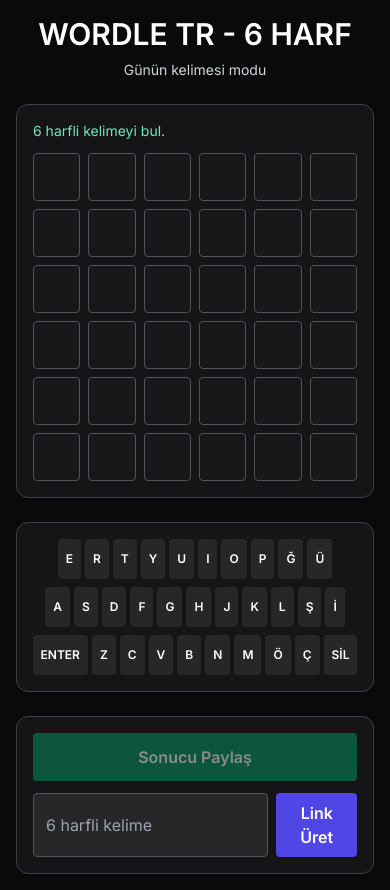
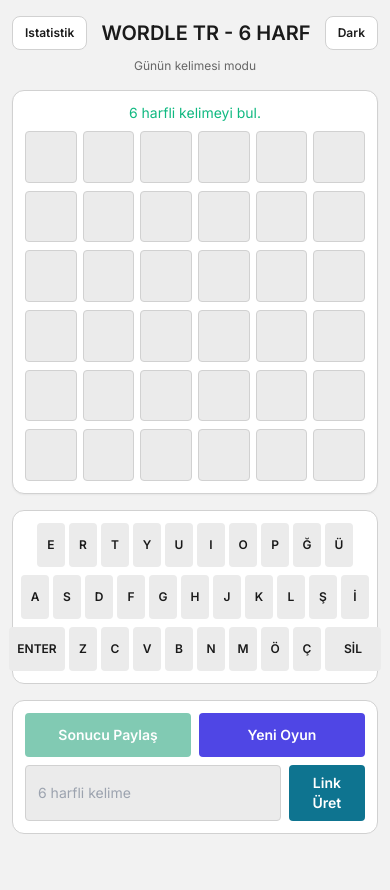
Before and after one commit to zumergurlen/wordle-tr-6, a React (Vite) app: page / in a window 390 px wide. After the commit the page ends 846 px from the top, so only its background shows below. Built offline with nearby package versions, Linux system fonts and the light colour scheme.

Commit message:
Fix Vercel build and add mobile/theme/stats updates

```diff
--- a/index.html
+++ b/index.html
@@ -9,8 +9,8 @@
     <meta name="theme-color" content="#0a0a0a" />
     <meta name="apple-mobile-web-app-capable" content="yes" />
     <meta name="apple-mobile-web-app-status-bar-style" content="black-translucent" />
-    <meta name="apple-mobile-web-app-title" content="TSE Assistant" />
-    <title>TSE Assistant</title>
+    <meta name="apple-mobile-web-app-title" content="Wordle TR 6" />
+    <title>Wordle TR 6 Harf</title>
     <link rel="icon" type="image/svg+xml" href="/favicon.svg" />
     <link rel="apple-touch-icon" href="/apple-touch-icon.svg" />
   </head>
--- a/package.json
+++ b/package.json
@@ -8,7 +8,7 @@
   },
   "scripts": {
     "dev": "vite",
-    "build": "tsc && vite build",
+    "build": "node ./node_modules/typescript/bin/tsc && vite build",
     "preview": "vite preview"
   },
   "dependencies": {
--- a/src/App.tsx
+++ b/src/App.tsx
@@ -1,119 +1,14 @@
-import { useEffect, useMemo, useState } from "react";
+import { useEffect, useMemo, useRef, useState } from "react";
+import { RAW_WORDS } from "./words";
 
 const WORD_LENGTH = 6;
 const MAX_GUESSES = 6;
 
 const DICTIONARY = Array.from(
   new Set(
-    [
-      "ankara",
-      "bardak",
-      "defter",
-      "balkon",
-      "kartal",
-      "kasaba",
-      "mevsim",
-      "kumsal",
-      "orman",
-      "yıldız",
-      "zeytin",
-      "toprak",
-      "meydan",
-      "oyuncu",
-      "başarı",
-      "sevinç",
-      "renkli",
-      "yazlık",
-      "saatçi",
-      "vitrin",
-      "mutfak",
-      "günlük",
-      "kuşluk",
-      "deniz",
-      "ulaşım",
-      "koltuk",
-      "parlak",
-      "dolap",
-      "gömlek",
-      "yastık",
-      "adana",
-      "akbaba",
-      "altlık",
-      "ananas",
-      "anıtlar",
-      "aralık",
-      "bahane",
-      "bakkal",
-      "balina",
-      "bavul",
-      "bebek",
-      "beyaz",
-      "bilet",
-      "ceviz",
-      "damla",
-      "derman",
-      "dostça",
-      "elbise",
-      "fındık",
-      "fırın",
-      "futbol",
-      "gazete",
-      "görsel",
-      "halıcı",
-      "hamur",
-      "hatıra",
-      "hediye",
-      "incir",
-      "kadife",
-      "kalem",
-      "kamera",
-      "karpız",
-      "kiraz",
-      "kitap",
-      "kömür",
-      "köpek",
-      "limon",
-      "makara",
-      "market",
-      "masal",
-      "memnun",
-      "morluk",
-      "nohut",
-      "oda",
-      "orkide",
-      "otobüs",
-      "panjur",
-      "patika",
-      "peynir",
-      "piknik",
-      "resim",
-      "rüzgar",
-      "salata",
-      "sandal",
-      "saray",
-      "sepet",
-      "sokak",
-      "soyad",
-      "sucuk",
-      "sürahi",
-      "taksit",
-      "tarife",
-      "tatil",
-      "tombul",
-      "trafik",
-      "uçurum",
-      "ulusal",
-      "umutlu",
-      "vapur",
-      "yaprak",
-      "yorgan",
-      "zafer",
-      "zaman",
-      "zekalı",
-      "zincir",
-    ]
-      .map((word) => word.toLocaleUpperCase("tr-TR"))
-      .filter((word) => [...word].length === WORD_LENGTH),
+    RAW_WORDS.map((word) => word.toLocaleUpperCase("tr-TR")).filter(
+      (word) => [...word].length === WORD_LENGTH,
+    ),
   ),
 );
 
@@ -124,6 +19,26 @@
 ];
 
 type LetterState = "correct" | "present" | "absent" | "unknown";
+type Theme = "dark" | "light";
+
+type GameStats = {
+  played: number;
+  wins: number;
+  currentStreak: number;
+  bestStreak: number;
+  distribution: number[];
+};
+
+const STATS_KEY = "wordle-tr6-stats";
+const THEME_KEY = "wordle-tr6-theme";
+
+const INITIAL_STATS: GameStats = {
+  played: 0,
+  wins: 0,
+  currentStreak: 0,
+  bestStreak: 0,
+  distribution: Array(MAX_GUESSES).fill(0),
+};
 
 function getDailyWord(words: string[]) {
   const dayIndex = Math.floor(Date.now() / 86400000);
@@ -179,6 +94,33 @@
 }
 
 export default function App() {
+  const [theme, setTheme] = useState<Theme>(() => {
+    const saved = localStorage.getItem(THEME_KEY) as Theme | null;
+    if (saved === "dark" || saved === "light") return saved;
+    return window.matchMedia("(prefers-color-scheme: dark)").matches
+      ? "dark"
+      : "light";
+  });
+
+  const [stats, setStats] = useState<GameStats>(() => {
+    const saved = localStorage.getItem(STATS_KEY);
+    if (!saved) return INITIAL_STATS;
+    try {
+      const parsed = JSON.parse(saved) as GameStats;
+      return {
+        ...INITIAL_STATS,
+        ...parsed,
+        distribution:
+          parsed.distribution?.length === MAX_GUESSES
+            ? parsed.distribution
+            : INITIAL_STATS.distribution,
+      };
+    } catch {
+      return INITIAL_STATS;
+    }
+  });
+
+  const [statsOpen, setStatsOpen] = useState(false);
   const challengeWord = useMemo(() => {
     const params = new URLSearchParams(window.location.search);
     const encoded = params.get("challenge");
@@ -198,10 +140,20 @@
   const [currentGuess, setCurrentGuess] = useState("");
   const [message, setMessage] = useState("6 harfli kelimeyi bul.");
   const [customWord, setCustomWord] = useState("");
+  const resultSavedRef = useRef(false);
 
   const won = guesses.some((guess) => guess === targetWord);
   const lost = guesses.length >= MAX_GUESSES && !won;
   const finished = won || lost;
+
+  useEffect(() => {
+    document.documentElement.setAttribute("data-theme", theme);
+    localStorage.setItem(THEME_KEY, theme);
+  }, [theme]);
+
+  useEffect(() => {
+    localStorage.setItem(STATS_KEY, JSON.stringify(stats));
+  }, [stats]);
 
   const board = useMemo(() => {
     const rows = [...guesses];
@@ -243,6 +195,31 @@
     window.addEventListener("keydown", onKeyDown);
     return () => window.removeEventListener("keydown", onKeyDown);
   });
+
+  useEffect(() => {
+    if (!finished || resultSavedRef.current) return;
+    resultSavedRef.current = true;
+
+    setStats((prev) => {
+      const next: GameStats = {
+        ...prev,
+        played: prev.played + 1,
+        distribution: [...prev.distribution],
+      };
+      if (won) {
+        const attempt = guesses.length - 1;
+        if (attempt >= 0 && attempt < MAX_GUESSES) {
+          next.distribution[attempt] += 1;
+        }
+        next.wins += 1;
+        next.currentStreak += 1;
+        next.bestStreak = Math.max(next.bestStreak, next.currentStreak);
+      } else {
+        next.currentStreak = 0;
+      }
+      return next;
+    });
+  }, [finished, won, guesses.length]);
 
   function addLetter(letter: string) {
     if (finished) return;
@@ -309,8 +286,9 @@
       .join("\n");
 
     const text = `${header}\n${rows}\n${window.location.href}`;
-    navigator.clipboard.writeText(text);
+    navigator.clipboard.writeText(text).then(() => {
       setMessage("Sonuç panoya kopyalandı.");
+    });
   }
 
   function createChallengeLink() {
@@ -321,21 +299,47 @@
     }
     const encoded = encodeWord(word);
     const url = `${window.location.origin}${window.location.pathname}?challenge=${encoded}`;
-    navigator.clipboard.writeText(url);
+    navigator.clipboard.writeText(url).then(() => {
       setMessage("Meydan okuma linki panoya kopyalandı.");
+    });
   }
 
+  function restartGame() {
+    setGuesses([]);
+    setCurrentGuess("");
+    resultSavedRef.current = false;
+    setMessage("Yeni oyun basladi. 6 harfli kelimeyi bul.");
+  }
+
+  const winRate = stats.played ? Math.round((stats.wins / stats.played) * 100) : 0;
+
   return (
-    <main className="mx-auto flex min-h-screen w-full max-w-4xl flex-col gap-6 p-4 text-white">
+    <main className="mx-auto flex min-h-screen w-full max-w-md flex-col gap-4 bg-[hsl(var(--bg))] px-3 pb-[max(env(safe-area-inset-bottom),12px)] pt-4 text-[hsl(var(--text))] sm:px-4">
       <header className="space-y-2 text-center">
-        <h1 className="text-3xl font-bold">WORDLE TR - 6 HARF</h1>
-        <p className="text-sm text-gray-300">
+        <div className="flex items-center justify-between gap-2">
+          <button
+            type="button"
+            onClick={() => setStatsOpen(true)}
+            className="rounded-lg border border-[hsl(var(--stroke))] bg-[hsl(var(--surface))] px-3 py-2 text-xs font-semibold"
+          >
+            Istatistik
+          </button>
+          <h1 className="text-xl font-bold sm:text-2xl">WORDLE TR - 6 HARF</h1>
+          <button
+            type="button"
+            onClick={() => setTheme((prev) => (prev === "dark" ? "light" : "dark"))}
+            className="rounded-lg border border-[hsl(var(--stroke))] bg-[hsl(var(--surface))] px-3 py-2 text-xs font-semibold"
+          >
+            {theme === "dark" ? "Light" : "Dark"}
+          </button>
+        </div>
+        <p className="text-xs text-[hsl(var(--muted))]">
           {challengeWord ? "Arkadaş meydan okuması" : "Günün kelimesi modu"}
         </p>
       </header>
 
-      <section className="rounded-xl border border-zinc-700 bg-zinc-900/80 p-4">
-        <p className="mb-3 text-sm text-emerald-300">{message}</p>
+      <section className="rounded-xl border border-[hsl(var(--stroke))] bg-[hsl(var(--surface))] p-3 shadow-sm">
+        <p className="mb-2 text-center text-sm text-emerald-500">{message}</p>
         <div className="grid grid-rows-6 gap-2">
           {board.map((row, rowIdx) => {
             const states =
@@ -343,7 +347,7 @@
                 ? evaluateGuess(row, targetWord)
                 : [];
             return (
-              <div key={rowIdx} className="grid grid-cols-6 gap-2">
+              <div key={rowIdx} className="grid grid-cols-6 gap-1.5">
                 {Array.from({ length: WORD_LENGTH }).map((_, colIdx) => {
                   const letter = row[colIdx] ?? "";
                   const state = states[colIdx] ?? "unknown";
@@ -354,11 +358,11 @@
                         ? "bg-yellow-600 border-yellow-500"
                         : state === "absent"
                           ? "bg-zinc-700 border-zinc-600"
-                          : "bg-zinc-900 border-zinc-600";
+                          : "border-[hsl(var(--stroke))] bg-[hsl(var(--surface2))]";
                   return (
                     <div
                       key={`${rowIdx}-${colIdx}`}
-                      className={`flex h-12 items-center justify-center rounded border text-xl font-bold ${color}`}
+                      className={`flex aspect-square items-center justify-center rounded border text-lg font-bold uppercase sm:text-xl ${color}`}
                     >
                       {letter}
                     </div>
@@ -370,7 +374,7 @@
         </div>
       </section>
 
-      <section className="space-y-2 rounded-xl border border-zinc-700 bg-zinc-900/80 p-4">
+      <section className="sticky bottom-0 z-10 space-y-2 rounded-xl border border-[hsl(var(--stroke))] bg-[hsl(var(--surface))]/95 p-3 backdrop-blur">
         {TURKISH_KEYS.map((row, idx) => (
           <div key={idx} className="flex justify-center gap-1">
             {row.map((key) => {
@@ -381,14 +385,14 @@
                   : state === "present"
                     ? "bg-yellow-600"
                     : state === "absent"
-                      ? "bg-zinc-700"
-                      : "bg-zinc-800";
+                      ? "bg-zinc-600"
+                      : "bg-[hsl(var(--surface2))]";
               return (
                 <button
                   key={key}
                   type="button"
                   onClick={() => handleVirtualKey(key)}
-                  className={`rounded px-2 py-3 text-xs font-semibold ${color}`}
+                  className={`min-h-11 rounded px-2 py-3 text-xs font-semibold active:scale-95 ${key === "ENTER" || key === "SİL" ? "min-w-14" : "min-w-7"} ${color}`}
                 >
                   {key}
                 </button>
@@ -398,32 +402,78 @@
         ))}
       </section>
 
-      <section className="grid gap-3 rounded-xl border border-zinc-700 bg-zinc-900/80 p-4 md:grid-cols-2">
+      <section className="grid gap-2 rounded-xl border border-[hsl(var(--stroke))] bg-[hsl(var(--surface))] p-3">
+        <div className="grid grid-cols-2 gap-2">
           <button
             type="button"
             onClick={shareResult}
-          className="rounded bg-emerald-600 px-4 py-3 font-semibold disabled:opacity-50"
+            className="rounded bg-emerald-600 px-4 py-3 text-sm font-semibold text-white disabled:opacity-50"
             disabled={!finished}
           >
             Sonucu Paylaş
           </button>
+          <button
+            type="button"
+            onClick={restartGame}
+            className="rounded bg-indigo-600 px-4 py-3 text-sm font-semibold text-white"
+          >
+            Yeni Oyun
+          </button>
+        </div>
         <div className="flex gap-2">
           <input
             value={customWord}
             onChange={(event) => setCustomWord(event.target.value)}
             maxLength={WORD_LENGTH}
             placeholder="6 harfli kelime"
-            className="w-full rounded border border-zinc-600 bg-zinc-800 px-3 py-2 outline-none"
+            className="w-full rounded border border-[hsl(var(--stroke))] bg-[hsl(var(--surface2))] px-3 py-2 text-sm outline-none"
           />
           <button
             type="button"
             onClick={createChallengeLink}
-            className="rounded bg-indigo-600 px-4 py-2 font-semibold"
+            className="rounded bg-cyan-700 px-4 py-2 text-sm font-semibold text-white"
           >
             Link Üret
           </button>
         </div>
       </section>
+
+      {statsOpen && (
+        <div className="fixed inset-0 z-20 flex items-center justify-center bg-black/60 p-4">
+          <div className="w-full max-w-sm rounded-xl border border-[hsl(var(--stroke))] bg-[hsl(var(--surface))] p-4">
+            <div className="mb-3 flex items-center justify-between">
+              <h2 className="text-lg font-bold">Istatistikler</h2>
+              <button
+                type="button"
+                onClick={() => setStatsOpen(false)}
+                className="rounded bg-[hsl(var(--surface2))] px-3 py-1 text-sm"
+              >
+                Kapat
+              </button>
+            </div>
+            <div className="grid grid-cols-2 gap-2 text-sm">
+              <div className="rounded bg-[hsl(var(--surface2))] p-2">Oyun: {stats.played}</div>
+              <div className="rounded bg-[hsl(var(--surface2))] p-2">Kazanma: %{winRate}</div>
+              <div className="rounded bg-[hsl(var(--surface2))] p-2">Seri: {stats.currentStreak}</div>
+              <div className="rounded bg-[hsl(var(--surface2))] p-2">En iyi: {stats.bestStreak}</div>
+            </div>
+            <div className="mt-3 space-y-1 text-xs">
+              {stats.distribution.map((count, idx) => (
+                <div key={idx} className="flex items-center gap-2">
+                  <span className="w-4">{idx + 1}</span>
+                  <div className="h-4 flex-1 rounded bg-[hsl(var(--surface2))]">
+                    <div
+                      className="h-4 rounded bg-emerald-600"
+                      style={{ width: `${Math.min(100, count * 15)}%` }}
+                    />
+                  </div>
+                  <span className="w-6 text-right">{count}</span>
+                </div>
+              ))}
+            </div>
+          </div>
+        </div>
+      )}
     </main>
   );
 }
--- a/src/index.css
+++ b/src/index.css
@@ -12,6 +12,16 @@
   --muted:   0 0% 53%;
   --stroke:  0 0% 13%;
   --accent:  36 30% 87%;
+}
+
+:root[data-theme="light"] {
+  --bg:      0 0% 95%;
+  --surface: 0 0% 100%;
+  --surface2: 0 0% 92%;
+  --text:    0 0% 10%;
+  --muted:   0 0% 40%;
+  --stroke:  0 0% 82%;
+  --accent:  220 30% 35%;
 }
 
 * {
@@ -36,6 +46,7 @@
   -webkit-font-smoothing: antialiased;
   -moz-osx-font-smoothing: grayscale;
   -webkit-tap-highlight-color: transparent;
+  transition: background 0.2s ease, color 0.2s ease;
 }
 
 ::-webkit-scrollbar {
--- /dev/null
+++ b/src/words.ts
@@ -0,0 +1,102 @@
+export const RAW_WORDS = [
+  "ankara",
+  "bardak",
+  "defter",
+  "balkon",
+  "kartal",
+  "kasaba",
+  "mevsim",
+  "kumsal",
+  "orkide",
+  "yıldız",
+  "zeytin",
+  "toprak",
+  "meydan",
+  "oyuncu",
+  "başarı",
+  "sevinç",
+  "renkli",
+  "yazlık",
+  "saatçi",
+  "vitrin",
+  "mutfak",
+  "günlük",
+  "kuşluk",
+  "ulaşım",
+  "koltuk",
+  "parlak",
+  "gömlek",
+  "yastık",
+  "akbaba",
+  "altlık",
+  "ananas",
+  "anıtlı",
+  "aralık",
+  "bahane",
+  "bakkal",
+  "balina",
+  "derman",
+  "dostça",
+  "elbise",
+  "fındık",
+  "futbol",
+  "gazete",
+  "görsel",
+  "halıcı",
+  "hatıra",
+  "hediye",
+  "kadife",
+  "kamera",
+  "karpız",
+  "market",
+  "memnun",
+  "morluk",
+  "otobüs",
+  "panjur",
+  "patika",
+  "peynir",
+  "piknik",
+  "rüzgar",
+  "salata",
+  "sandal",
+  "sürahi",
+  "taksit",
+  "tarife",
+  "tombul",
+  "trafik",
+  "uçurum",
+  "ulusal",
+  "umutlu",
+  "yaprak",
+  "yorgan",
+  "zekalı",
+  "zincir",
+  "çoraplı",
+  "çınarlı",
+  "çiçekli",
+  "şarkıcı",
+  "şofben",
+  "şanslı",
+  "kıymet",
+  "kışlık",
+  "güneşli",
+  "bahçeli",
+  "seramik",
+  "merdiv",
+  "dükkan",
+  "sandık",
+  "çatalı",
+  "bakırcı",
+  "sokakçı",
+  "köylük",
+  "köşeci",
+  "ormanlı",
+  "tezgah",
+  "tabure",
+  "pervaz",
+  "tulumcu",
+  "havlucu",
+  "simitçi",
+  "dolmuş",
+  "feneri",
+];
```
Also changed, not shown: 6 other files (tests, documents, lock files or other folders). Lines whose indentation alone changed are shown as unchanged.
